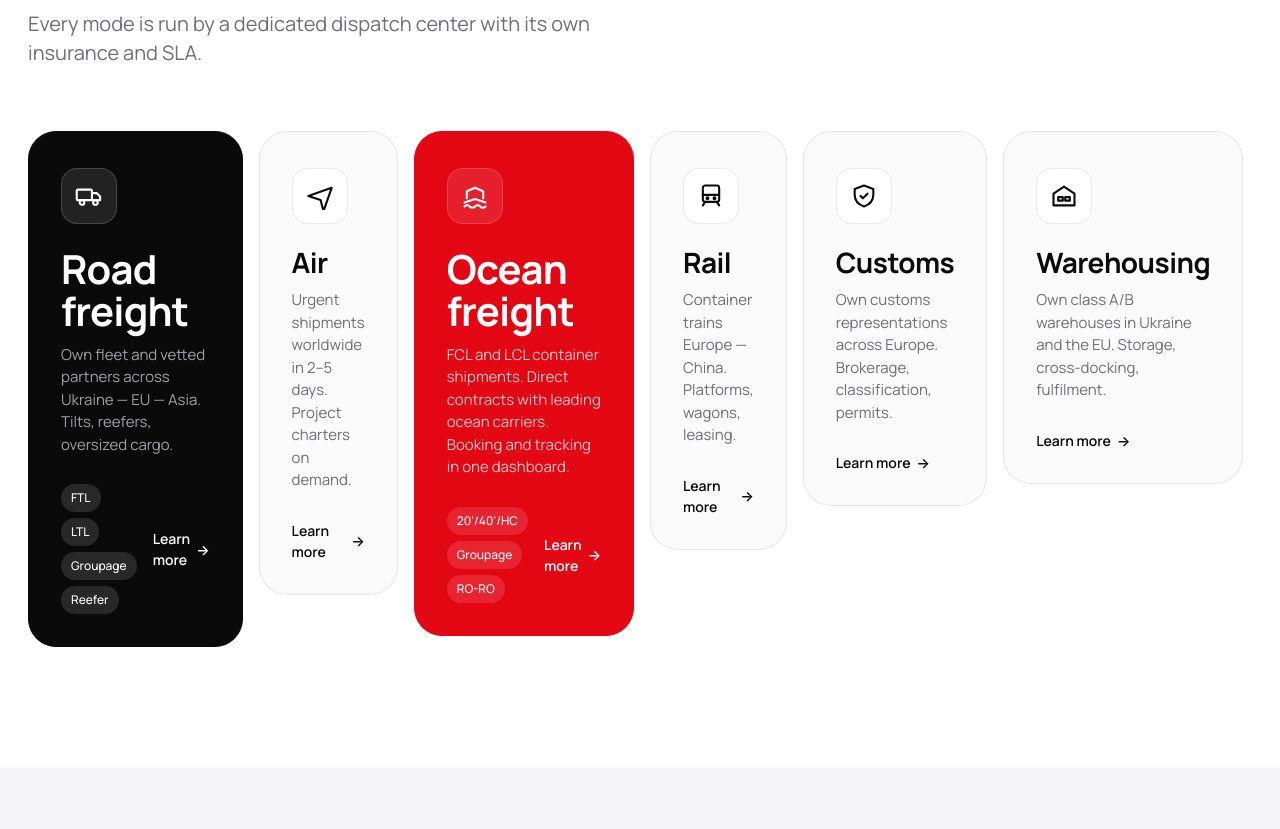
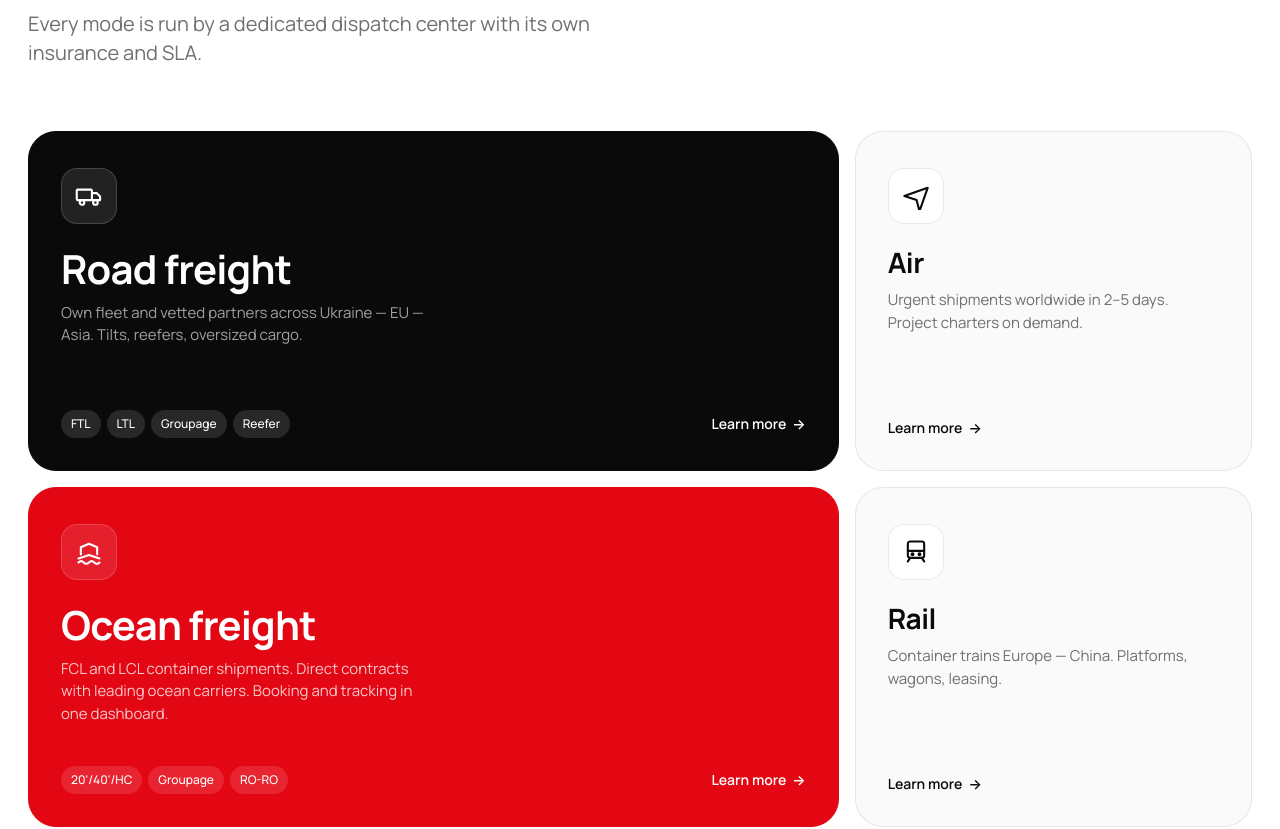
Before and after one commit to Marko0404/corcel_site, a Next.js app: page /en in a window 1280 px wide. Shown: the part 1220-2049 px from the top of the page. Built offline with nearby package versions, Linux system fonts and the light colour scheme.

Commit message:
fix layout: services grid spans on Reveal wrappers, offices 4-col grid

```diff
--- a/app/globals.css
+++ b/app/globals.css
@@ -212,16 +212,17 @@ section.s { padding: 120px 28px; }
 
 /* SERVICES */
 .services { display: grid; grid-template-columns: repeat(12,1fr); gap: 16px; }
+.services .reveal { grid-column: span 4; }
+.services .reveal.svc-wide { grid-column: span 8; }
 .svc {
-  grid-column: span 4; background: var(--bg-card);
+  background: var(--bg-card);
   border: 1px solid var(--line); border-radius: var(--r-lg);
-  padding: 36px 32px 32px; min-height: 340px;
+  padding: 36px 32px 32px; min-height: 340px; height: 100%;
   position: relative; overflow: hidden;
   transition: transform .5s cubic-bezier(.2,.8,.2,1), box-shadow .5s, border-color .4s;
   display: flex; flex-direction: column; justify-content: space-between; cursor: pointer;
 }
 .svc:hover { transform: translateY(-6px); box-shadow: 0 30px 60px -30px rgba(0,0,0,.15); border-color: rgba(0,0,0,.14); }
-.svc.big { grid-column: span 8; }
 .svc.dark { background: var(--ink); color: #fff; border-color: var(--ink); }
 .svc.dark .svc-meta { color: #a0a0a6; }
 .svc.dark .svc-link { color: #fff; }
@@ -238,7 +239,7 @@ section.s { padding: 120px 28px; }
 .svc:hover .svc-icon { transform: scale(1.05) rotate(-4deg); }
 .svc-icon svg { width: 28px; height: 28px; }
 .svc h3 { font-size: 28px; font-weight: 700; letter-spacing: -.02em; line-height: 1.05; margin-bottom: 12px; }
-.svc.big h3 { font-size: 40px; }
+.svc-wide .svc h3 { font-size: 40px; }
 .svc-meta { color: var(--muted); font-size: 15px; line-height: 1.5; max-width: 380px; }
 .svc-foot { margin-top: 28px; display: flex; align-items: center; justify-content: space-between; gap: 16px; }
 .svc-link { font-size: 14px; font-weight: 600; display: inline-flex; align-items: center; gap: 6px; color: var(--ink); }
@@ -247,7 +248,7 @@ section.s { padding: 120px 28px; }
 .svc-tags { display: flex; gap: 6px; flex-wrap: wrap; }
 .svc-tag { font-size: 12px; padding: 5px 10px; border-radius: 999px; background: rgba(0,0,0,.05); color: var(--ink-2); font-weight: 500; }
 .svc.dark .svc-tag, .svc.red .svc-tag { background: rgba(255,255,255,.12); color: #fff; }
-@media (max-width: 980px) { .svc, .svc.big { grid-column: span 12; } }
+@media (max-width: 980px) { .services .reveal, .services .reveal.svc-wide { grid-column: span 12; } }
 
 /* CALCULATOR */
 .calc-section { background: var(--bg-soft); }
@@ -323,7 +324,7 @@ section.s { padding: 120px 28px; }
 
 /* OFFICES */
 .offices-section { background: var(--bg-soft); }
-.offices { display: grid; grid-template-columns: repeat(12,1fr); gap: 12px; }
+.offices { display: grid; grid-template-columns: repeat(4,1fr); gap: 16px; }
 .office {
   grid-column: span 3; background: #fff; border: 1px solid var(--line);
   border-radius: var(--r-md); padding: 24px; transition: all .35s;
@@ -334,8 +335,8 @@ section.s { padding: 120px 28px; }
 .office-country { font-size: 11px; font-weight: 700; color: var(--red); letter-spacing: .08em; text-transform: uppercase; margin-bottom: 4px; }
 .office-city { font-size: 20px; font-weight: 600; letter-spacing: -.015em; color: var(--ink); margin-bottom: 8px; }
 .office-addr { font-size: 13px; color: var(--muted); line-height: 1.4; }
-@media (max-width: 980px) { .office { grid-column: span 6; } }
-@media (max-width: 540px) { .office { grid-column: span 12; } }
+@media (max-width: 900px) { .offices { grid-template-columns: repeat(2,1fr); } }
+@media (max-width: 480px) { .offices { grid-template-columns: 1fr; } }
 
 /* ROUTES */
 .routes-wrap {
--- a/components/home/Services.tsx
+++ b/components/home/Services.tsx
@@ -16,8 +16,8 @@ export default async function Services() {
         </Reveal>
         <div className="services">
           {/* Auto — big dark */}
-          <Reveal>
-            <a className="svc big dark" href="#">
+          <Reveal className="svc-wide">
+            <a className="svc dark" href="#">
               <div>
                 <div className="svc-icon">
                   <svg viewBox="0 0 24 24" fill="none" stroke="currentColor" strokeWidth="1.8" strokeLinecap="round" strokeLinejoin="round">
@@ -58,8 +58,8 @@ export default async function Services() {
           </Reveal>
 
           {/* Sea — big red */}
-          <Reveal delay="d2">
-            <a className="svc big red" href="#">
+          <Reveal delay="d2" className="svc-wide">
+            <a className="svc red" href="#">
               <div>
                 <div className="svc-icon">
                   <svg viewBox="0 0 24 24" fill="none" stroke="currentColor" strokeWidth="1.8" strokeLinecap="round" strokeLinejoin="round">
```
